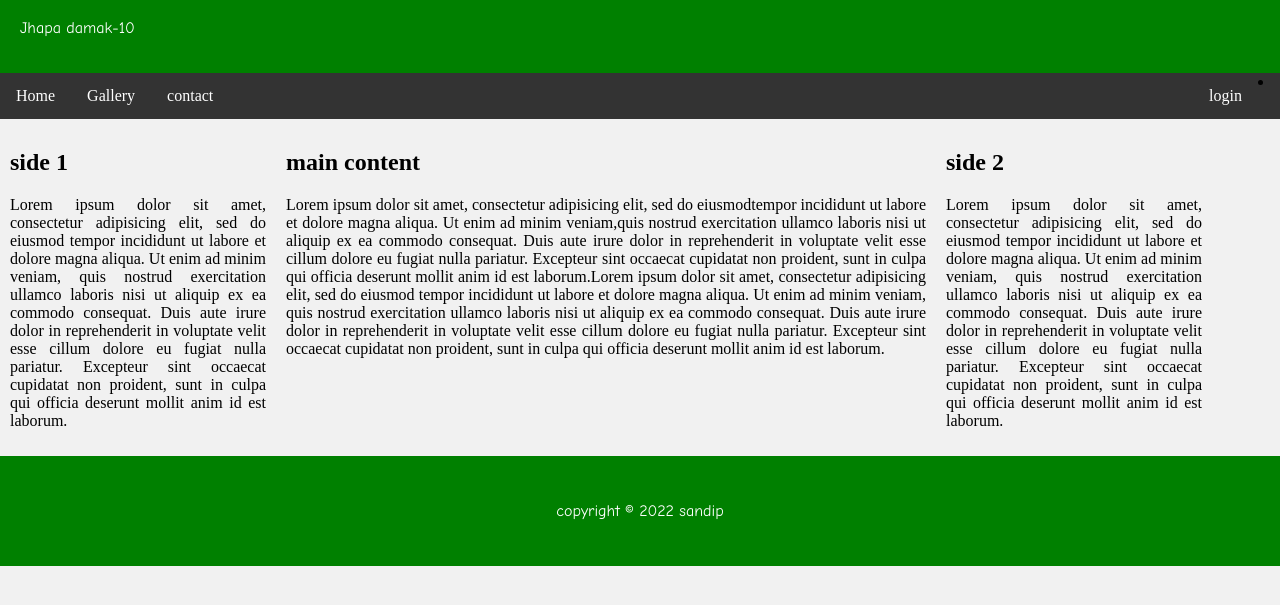
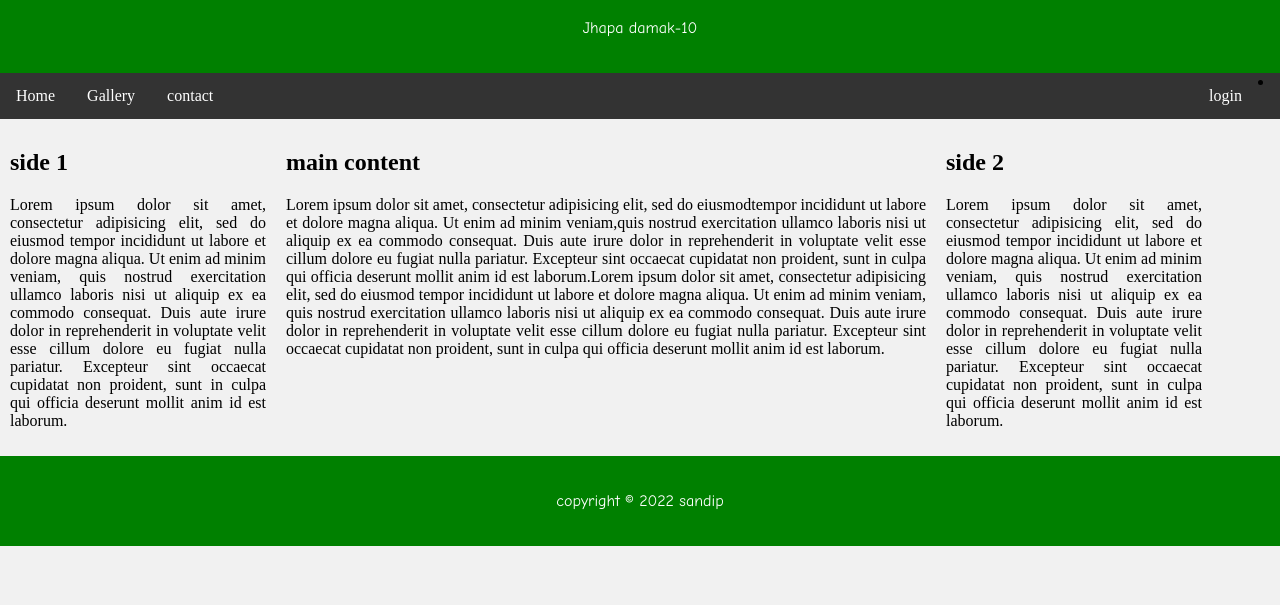
Before and after one commit to sndp231998/sandipchapagain, a plain HTML site: page index.html in a window 1280 px wide. Shown: the part 81-686 px from the top of the page. Drawn offline with Linux system fonts and the light colour scheme.

Commit message:
Update style.css

```diff
--- a/style.css
+++ b/style.css
@@ -41,17 +41,18 @@ footer{
 	background-color: green;
 	color: white;
 	font-family: "comic sans ms";
-	padding: 20px;
+	padding: 10px;
 }
 @media screen and (max-width: 600px){
 	.column.side,column.middle{
 		width: 100%;
 	}
 }
-
-p{
+section p{
 	text-align: justify;
 }
+
+
 .ul{
 	text-align: right;
 }
```
